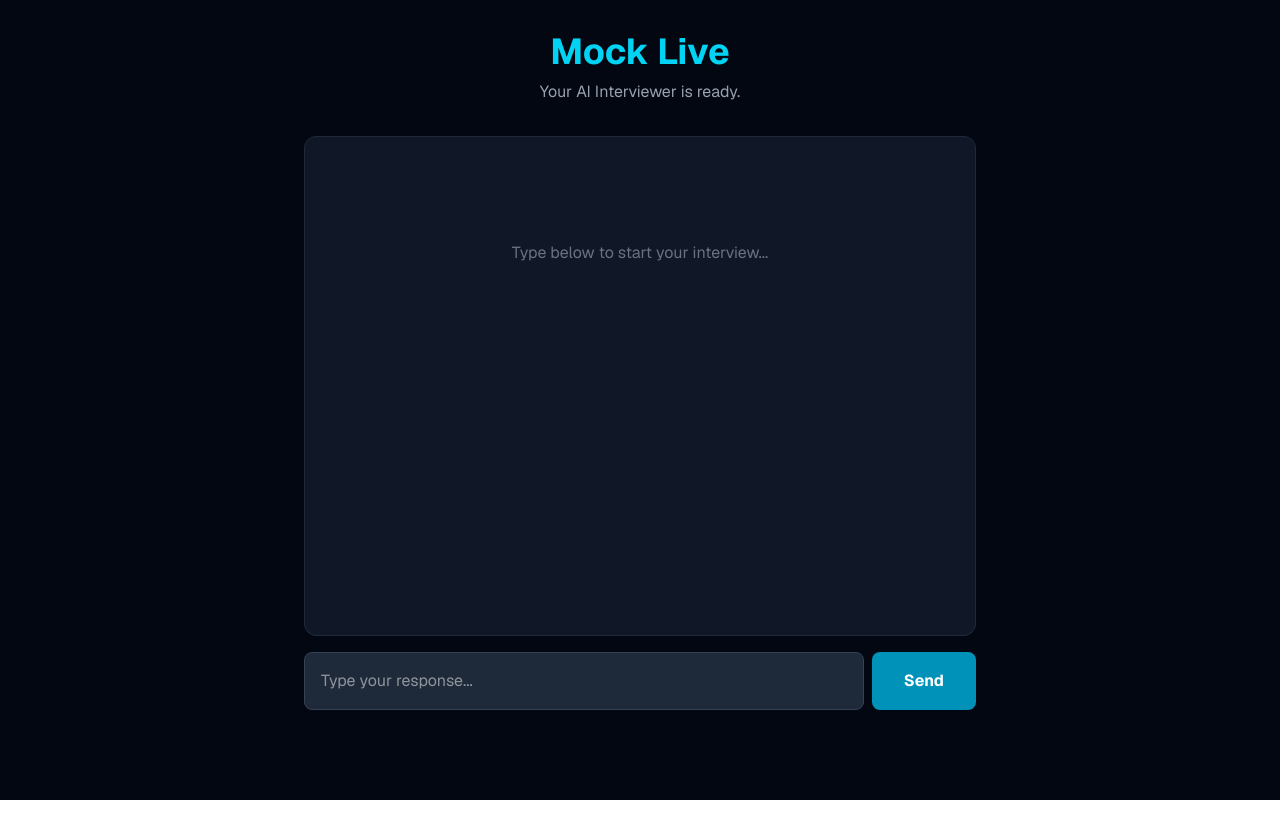
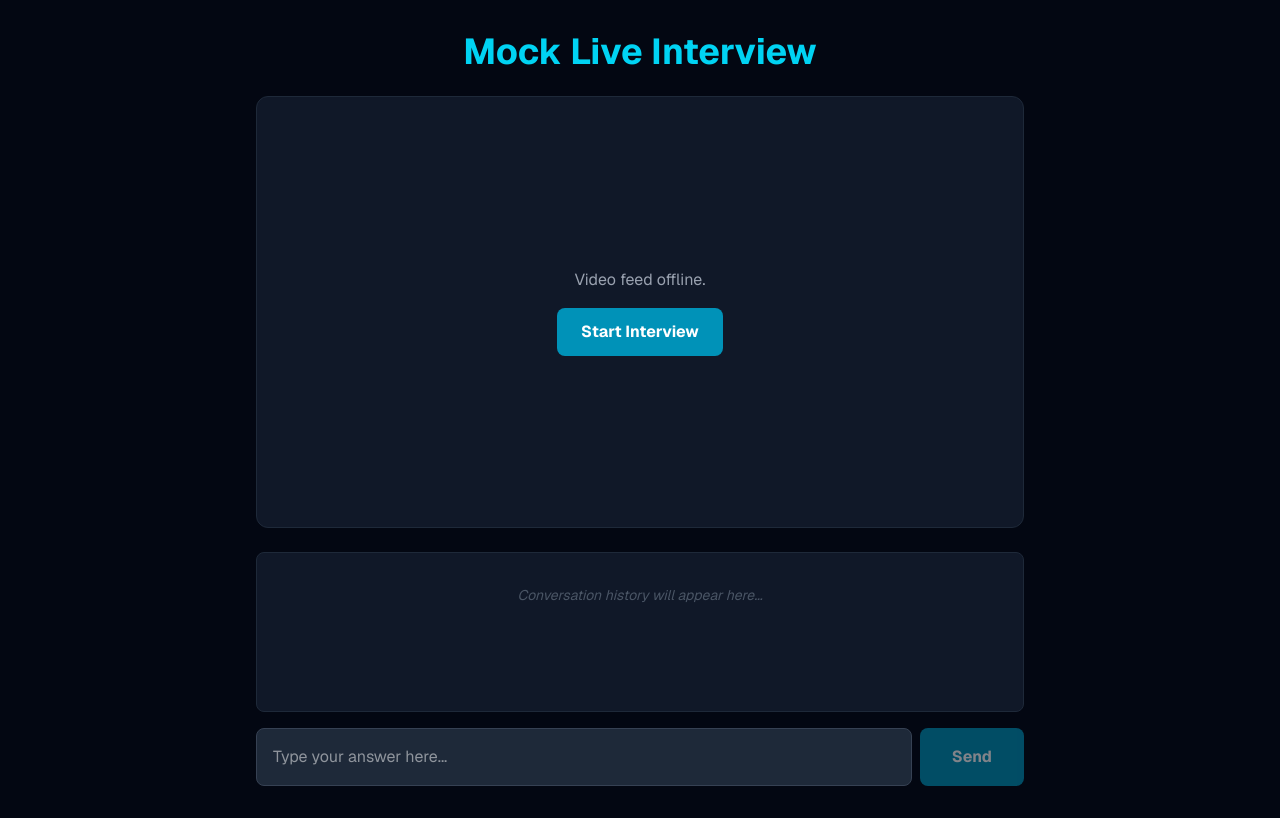
Before and after one commit to vighanesh2/TrueFace-AI-Interview-Platform, a Next.js app: page / in a window 1280 px wide. Built offline with nearby package versions, Linux system fonts and the light colour scheme.

Commit message:
feat: successfully integrated LiveAvatar WebRTC video stream

```diff
--- a/app/api/chat/route.ts
+++ b/app/api/chat/route.ts
@@ -13,7 +13,6 @@ export async function POST(req: Request) {
     // We expect the frontend to send the latest message and the past conversation
     const { message, history } = body;
 
-    // We use gemini-1.5-flash because it is incredibly fast, which is crucial for real-time avatars
     const model = genAI.getGenerativeModel({
         model: "gemini-2.5-flash",
         systemInstruction: `You are a Senior Engineering Manager at a top tech company conducting a live interview.
--- /dev/null
+++ b/app/api/get-access-token/route.ts
@@ -0,0 +1,43 @@
+import { NextResponse } from 'next/server';
+
+export async function POST() {
+  try {
+    const apiKey = process.env.HEYGEN_API_KEY;
+
+    if (!apiKey) {
+      return NextResponse.json({ error: "LiveAvatar API key is missing" }, { status: 500 });
+    }
+
+    const res = await fetch('https://api.liveavatar.com/v1/sessions/token', {
+      method: 'POST',
+      headers: {
+        'x-api-key': apiKey,
+        'Content-Type': 'application/json'
+      },
+      body: JSON.stringify({
+        mode: "LITE",
+        avatar_id: "dd73ea75-1218-4ef3-92ce-606d5f7fbc0a"
+      })
+    });
+
+    const data = await res.json();
+
+    // 🚨 DEBUGGING: You can actually delete these console logs now if you want,
+    // but leaving them is harmless.
+    console.log("\n=== LIVEAVATAR RAW RESPONSE ===");
+    console.log(data);
+    console.log("===============================\n");
+
+    // THE FIX: Check for code 1000 and data.session_token
+    if (data.code !== 1000 || !data.data?.session_token) {
+       return NextResponse.json({ error: "LiveAvatar rejected the request", details: data }, { status: 400 });
+    }
+
+    // THE FIX: Return the correct token path
+    return NextResponse.json({ token: data.data.session_token });
+
+  } catch (error) {
+    console.error('Error fetching LiveAvatar token:', error);
+    return NextResponse.json({ error: "Failed to generate access token" }, { status: 500 });
+  }
+}
--- a/app/page.tsx
+++ b/app/page.tsx
@@ -1,80 +1,162 @@
-"use client"; // Required because we are using React state
+"use client";
 
-import { useState } from "react";
+import { useEffect, useRef, useState } from "react";
+import { LiveAvatarSession, SessionEvent } from "@heygen/liveavatar-web-sdk";
 
 export default function Home() {
+  const [input, setInput] = useState("");
   const [messages, setMessages] = useState<{ role: string; text: string }[]>([]);
-  const [input, setInput] = useState("");
-  const [isLoading, setIsLoading] = useState(false);
+  const [isAvatarStarting, setIsAvatarStarting] = useState(false);
+  const [isChatting, setIsChatting] = useState(false);
+  const [sessionActive, setSessionActive] = useState(false);
 
-  const sendMessage = async () => {
-    if (!input.trim()) return;
+  const avatarRef = useRef<any>(null);
 
-    // Add user message to UI immediately
-    const newMessages = [...messages, { role: "user", text: input }];
-    setMessages(newMessages);
-    setInput("");
-    setIsLoading(true);
+  // 1. Start the Avatar Session
+  const startAvatarSession = async () => {
+    setIsAvatarStarting(true);
+    try {
+      const tokenRes = await fetch("/api/get-access-token", { method: "POST" });
+      const tokenData = await tokenRes.json();
 
-    try {
-      // Send to your backend
-      const res = await fetch("/api/chat", {
-        method: "POST",
-        headers: { "Content-Type": "application/json" },
-        body: JSON.stringify({ message: input, history: newMessages }),
+      if (!tokenData.token) throw new Error("Failed to get token");
+
+      const avatar = new LiveAvatarSession(tokenData.token);
+      avatarRef.current = avatar;
+
+    // 3. THE MAGIC ATTACHER (2026 SDK Method)
+    avatar.on(SessionEvent.SESSION_STREAM_READY, () => {
+      console.log("🎥 Stream event triggered!");
+
+      // Grab the raw HTML video element
+      const videoElement = document.getElementById("avatar-video") as HTMLVideoElement;
+
+      if (videoElement) {
+        console.log("✅ Binding SDK directly to video element!");
+
+        // THE FIX: Let the SDK handle the stream automatically!
+        avatar.attach(videoElement);
+
+        setSessionActive(true);
+      } else {
+        console.error("❌ Could not find the video player on the screen.");
+      }
     });
 
-      const data = await res.json();
+      await avatar.start();
 
-      // Add AI response to UI
-      setMessages((prev) => [...prev, { role: "ai", text: data.response }]);
     } catch (error) {
-      console.error("Chat Error:", error);
+      console.error("Failed to start avatar:", error);
+      alert("Failed to start avatar. Check your browser console for exact details.");
     } finally {
-      setIsLoading(false);
+      setIsAvatarStarting(false);
     }
   };
 
+  // 2. Handle Sending Messages
+  const sendMessage = async () => {
+    if (!input.trim() || isChatting) return;
+
+    const userText = input;
+    setInput("");
+    setMessages((prev) => [...prev, { role: "user", text: userText }]);
+    setIsChatting(true);
+
+    try {
+      const chatRes = await fetch("/api/chat", {
+        method: "POST",
+        headers: { "Content-Type": "application/json" },
+        body: JSON.stringify({ message: userText }),
+      });
+      const chatData = await chatRes.json();
+      const aiResponse = chatData.response;
+
+      setMessages((prev) => [...prev, { role: "ai", text: aiResponse }]);
+
+      if (avatarRef.current) {
+        if (typeof avatarRef.current.speak === 'function') {
+           await avatarRef.current.speak({ text: aiResponse });
+        } else if (typeof avatarRef.current.sendText === 'function') {
+           await avatarRef.current.sendText(aiResponse);
+        }
+      }
+    } catch (error) {
+      console.error("Chat error:", error);
+    } finally {
+      setIsChatting(false);
+    }
+  };
+
+  useEffect(() => {
+    return () => {
+      if (avatarRef.current && typeof avatarRef.current.stop === 'function') {
+        avatarRef.current.stop();
+      }
+    };
+  }, []);
+
   return (
-    <main className="flex min-h-screen flex-col items-center p-8 bg-gray-950 text-white font-sans">
-      <h1 className="text-4xl font-bold mb-2 text-cyan-400">Mock Live</h1>
-      <p className="text-gray-400 mb-8">Your AI Interviewer is ready.</p>
+    <main className="flex min-h-screen flex-col items-center justify-center p-8 bg-gray-950 text-white font-sans">
+      <h1 className="text-4xl font-bold mb-6 text-cyan-400">Mock Live Interview</h1>
 
-      {/* Chat Window */}
-      <div className="w-full max-w-2xl bg-gray-900 border border-gray-800 rounded-xl p-6 h-[500px] overflow-y-auto mb-4 flex flex-col gap-4">
-        {messages.length === 0 && (
-          <div className="text-gray-500 text-center mt-20">Type below to start your interview...</div>
+      {/* Video Player Container */}
+      <div className="w-full max-w-3xl aspect-video bg-gray-900 border border-gray-800 rounded-xl overflow-hidden mb-6 relative flex items-center justify-center">
+
+        {/* Added raw HTML ID here! */}
+        <video
+          id="avatar-video"
+          autoPlay
+          playsInline
+          className={`w-full h-full object-cover ${sessionActive ? 'block' : 'hidden'}`}
+        >
+          <track kind="captions" />
+        </video>
+
+        {/* Start Button Overlay */}
+        {!sessionActive && (
+          <div className="absolute z-10 flex flex-col items-center gap-4">
+            <p className="text-gray-400">Video feed offline.</p>
+            <button
+              onClick={startAvatarSession}
+              disabled={isAvatarStarting}
+              className="bg-cyan-600 hover:bg-cyan-500 text-white font-bold py-3 px-6 rounded-lg transition-colors disabled:opacity-50"
+            >
+              {isAvatarStarting ? "Booting up Avatar..." : "Start Interview"}
+            </button>
+          </div>
         )}
+      </div>
 
+      {/* Chat Interface */}
+      <div className="w-full max-w-3xl flex flex-col gap-4">
+        <div className="h-40 overflow-y-auto bg-gray-900 border border-gray-800 rounded-lg p-4 flex flex-col gap-2">
           {messages.map((msg, idx) => (
-          <div key={idx} className={`p-4 rounded-lg max-w-[80%] ${msg.role === "user" ? "bg-cyan-900 self-end" : "bg-gray-800 self-start"}`}>
-            <span className="font-bold text-sm text-gray-400 block mb-1">
-              {msg.role === "user" ? "You" : "Interviewer"}
-            </span>
-            {msg.text}
+            <div key={idx} className={`p-2 rounded max-w-[85%] ${msg.role === "user" ? "bg-cyan-900 self-end" : "bg-gray-800 self-start"}`}>
+              <span className="font-bold text-xs text-gray-400 block">{msg.role === "user" ? "You" : "Interviewer"}</span>
+              <span className="text-sm">{msg.text}</span>
             </div>
           ))}
-        {isLoading && <div className="text-gray-500 self-start animate-pulse">Interviewer is typing...</div>}
+          {messages.length === 0 && <p className="text-gray-600 text-sm italic text-center mt-4">Conversation history will appear here...</p>}
         </div>
 
-      {/* Input Box */}
-      <div className="w-full max-w-2xl flex gap-2">
+        <div className="flex gap-2">
           <input
             type="text"
             value={input}
             onChange={(e) => setInput(e.target.value)}
             onKeyDown={(e) => e.key === "Enter" && sendMessage()}
-          placeholder="Type your response..."
+            placeholder="Type your answer here..."
             className="flex-1 bg-gray-800 border border-gray-700 rounded-lg p-4 text-white focus:outline-none focus:border-cyan-500"
-          disabled={isLoading}
+            disabled={!sessionActive || isChatting}
           />
           <button
             onClick={sendMessage}
-          disabled={isLoading}
+            disabled={!sessionActive || isChatting}
             className="bg-cyan-600 hover:bg-cyan-500 text-white font-bold py-4 px-8 rounded-lg transition-colors disabled:opacity-50"
           >
-          Send
+            {isChatting ? "Thinking..." : "Send"}
           </button>
+        </div>
       </div>
     </main>
   );
--- a/package.json
+++ b/package.json
@@ -10,6 +10,7 @@
   },
   "dependencies": {
     "@google/generative-ai": "^0.24.1",
+    "@heygen/liveavatar-web-sdk": "^0.0.13",
     "next": "16.2.3",
     "react": "19.2.4",
     "react-dom": "19.2.4"
```
Also changed, not shown: 1 other file (tests, documents, lock files or other folders). Lines whose indentation alone changed are shown as unchanged.
